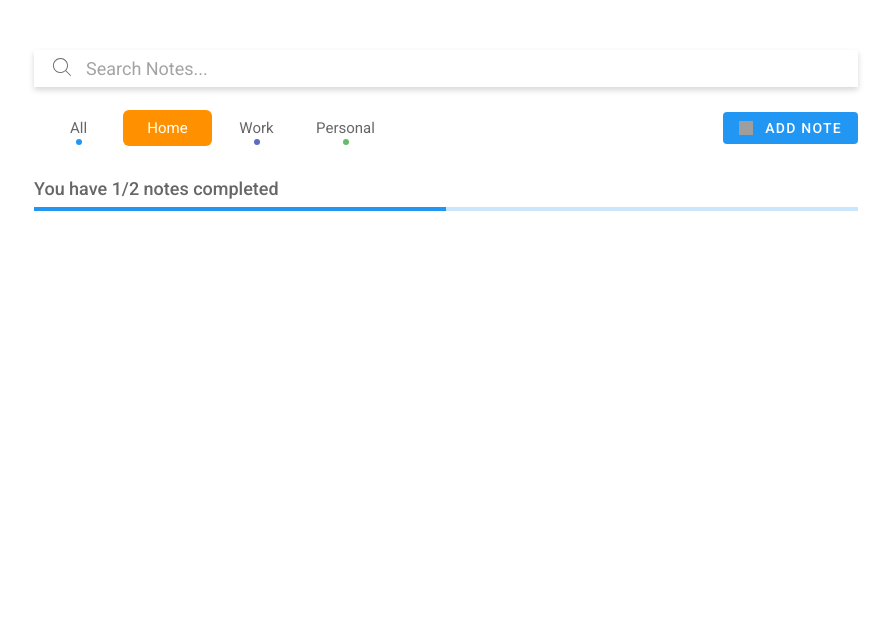
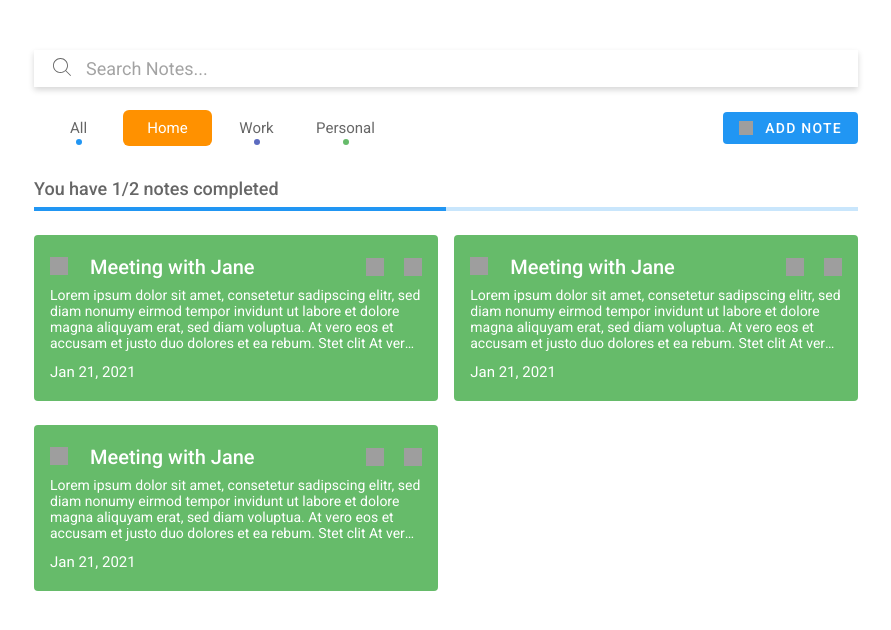
Before and after one commit to arthu0x07/the-real-note-app, a React (Vite) app: page / in a window 1280 px wide. Shown: the top 630 px of the page, without its empty margins (194-1085 px from the left). Built offline with nearby package versions, Linux system fonts and the light colour scheme; grey boxes are pictures that could not be loaded.

Commit message:
feat: create NoteCard component and NoteCard container

```diff
--- /dev/null
+++ b/src/components/NoteCard/NoteCard.tsx
@@ -0,0 +1,38 @@
+import * as S from "./styles";
+
+import EmptyCheckbox from "@assets/empty-checkbox.svg";
+import FillCheckbox from "@assets/fill-checkbox.svg";
+import Edit from "@assets/edit.svg";
+import Trash from "@assets/trash.svg";
+
+export function NoteCard({ isChecked = false }: INoteCard) {
+  return (
+    <S.ContainerCardNotes title="Personal">
+      <S.HeaderCard>
+        <S.ContainerCheckbox>
+          <S.ImagesButtons src={isChecked ? FillCheckbox : EmptyCheckbox} />
+        </S.ContainerCheckbox>
+        <S.TitleCard isChecked={isChecked}> Meeting with Jane</S.TitleCard>
+        <S.ContainerOptions>
+          <S.ImagesButtons src={Edit} />
+          <S.ImagesButtons src={Trash} />
+        </S.ContainerOptions>
+      </S.HeaderCard>
+
+      <S.DescriptionCard isChecked={isChecked}>
+        Lorem ipsum dolor sit amet, consetetur sadipscing elitr, sed diam nonumy
+        eirmod tempor invidunt ut labore et dolore magna aliquyam erat, sed diam
+        voluptua. At vero eos et accusam et justo duo dolores et ea rebum. Stet
+        clit At vero eos et accusam et justo duo dolores et ea rebum. Stet
+        clit tua. At vero eos et accusam et justo duo dolores et ea rebum. Stet
+        clit At vero eos et accusam et justo duo dolores et ea rebum. Stet
+        clit
+      </S.DescriptionCard>
+      <S.DateCard isChecked={isChecked}>Jan 21, 2021</S.DateCard>
+    </S.ContainerCardNotes>
+  );
+}
+
+interface INoteCard {
+  isChecked?: boolean;
+}
--- /dev/null
+++ b/src/components/NoteCard/index.ts
@@ -0,0 +1 @@
+export { NoteCard } from "./NoteCard"
--- /dev/null
+++ b/src/components/NoteCard/styles.ts
@@ -0,0 +1,89 @@
+import styled, { css } from "styled-components";
+import theme from "theme/theme";
+import CategoryColorEnum from "types/CategoryColors";
+
+export const ContainerCardNotes = styled.div<IContainerCardNotes>(
+  ({ title }) => css`
+    flex-basis: 49%;
+    flex-shrink: 1;
+    flex-grow: 1;
+    max-width: 49%;
+    padding: 2rem 1.6rem;
+    border-radius: 0.4rem;
+    background-color: ${CategoryColorEnum[title]};
+  `
+);
+
+export const HeaderCard = styled.div`
+  width: 100%;
+  display: flex;
+  justify-content: flex-start;
+  align-items: center;
+  position: relative;
+`;
+
+export const ContainerCheckbox = styled.div`
+  margin-right: 22px;
+`;
+
+export const ImagesButtons = styled.img`
+  cursor: pointer;
+  width: 1.8rem;
+  height: 1.8rem;
+`;
+
+export const TitleCard = styled.h2<{ isChecked?: boolean }>(
+  ({ isChecked = false }) => css`
+    font-weight: 500;
+    color: ${theme.colors.secondary_text_color};
+    font-size: 2rem;
+    letter-spacing: 0px;
+    text-decoration: ${isChecked ? "line-through" : "none"};
+    opacity: ${isChecked ? 0.8 : 1};
+  `
+);
+
+export const ContainerOptions = styled.div`
+  display: flex;
+  justify-content: space-between;
+  align-items: center;
+  gap: 2rem;
+  position: absolute;
+  right: 0;
+`;
+
+export const DescriptionCard = styled.p<{ isChecked?: boolean }>(
+  ({ isChecked = false }) => css`
+    width: 100%;
+    font-weight: 400;
+    color: ${theme.colors.secondary_text_color};
+    font-size: 1.4rem;
+    letter-spacing: 0px;
+    margin-top: 0.8rem;
+
+    display: -webkit-box;
+    -webkit-line-clamp: 4;
+    -webkit-box-orient: vertical;
+    overflow: hidden;
+    text-overflow: ellipsis;
+    text-decoration: ${isChecked ? "line-through" : "none"};
+    opacity: ${isChecked ? 0.8 : 1};
+  `
+);
+
+export const DateCard = styled.p<{ isChecked?: boolean }>(
+  ({ isChecked = false }) => css`
+    font-weight: 400;
+    color: ${theme.colors.secondary_text_color};
+    font-size: 1.5rem;
+    letter-spacing: 0px;
+    margin-top: 1.2rem;
+    text-overflow: ellipsis;
+    text-decoration: ${isChecked ? "line-through" : "none"};
+    opacity: ${isChecked ? 0.8 : 1};
+  `
+);
+
+interface IContainerCardNotes {
+  title: string;
+}
--- a/src/components/NotesCategory/styles.ts
+++ b/src/components/NotesCategory/styles.ts
@@ -17,7 +17,6 @@ export const ContainerButtonCategory = styled.div<IContainerButtonCategory>(
     padding: 0.9rem 2.3rem;
     border-radius: 0.6rem;
     width: 8.9rem;
-    height: 3.6rem;
     background-color: ${isActive && CategoryColorEnum[title]};
     position: relative;
     cursor: pointer;
--- a/src/components/NotesPanel/NotesPanel.tsx
+++ b/src/components/NotesPanel/NotesPanel.tsx
@@ -1,10 +1,12 @@
 import * as S from "./styles";
 import { NotesCounter } from "@components/NotesCounter";
+import { NotesTaskBoard } from "@components/NotesTaskBoard";
 
 export function NotesPanel() {
   return (
     <S.NotesPanelContainer>
       <NotesCounter />
+      <NotesTaskBoard />
     </S.NotesPanelContainer>
   );
 }
--- /dev/null
+++ b/src/components/NotesTaskBoard/NotesTaskBoard.tsx
@@ -0,0 +1,12 @@
+import * as S from "./styles";
+import { NoteCard } from "components/NoteCard";
+
+export function NotesTaskBoard() {
+  return (
+    <S.NotesTaskBoardContainer>
+      <NoteCard />
+      <NoteCard />
+      <NoteCard />
+    </S.NotesTaskBoardContainer>
+  );
+}
--- /dev/null
+++ b/src/components/NotesTaskBoard/index.ts
@@ -0,0 +1 @@
+export { NotesTaskBoard } from "./NotesTaskBoard";
--- /dev/null
+++ b/src/components/NotesTaskBoard/styles.ts
@@ -0,0 +1,12 @@
+import styled from "styled-components";
+
+export const NotesTaskBoardContainer = styled.div`
+  width: 100%;
+  display: flex;
+  flex-direction: row;
+  justify-content: space-between;
+  align-items: center;
+  flex-wrap: wrap;
+  gap: 2.4rem 1.6rem;
+  margin-top: 2.4rem;
+`;
```
Also changed, not shown: src/components/NotesPanel/styles.ts (line endings or trailing spaces).
